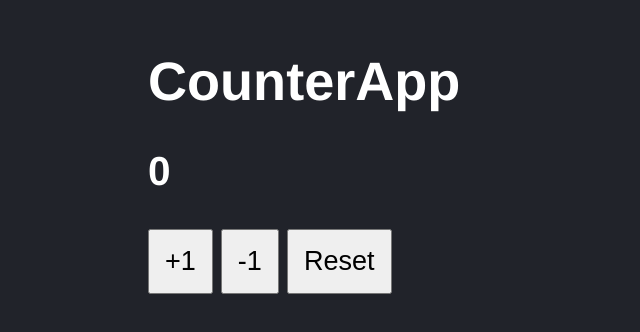
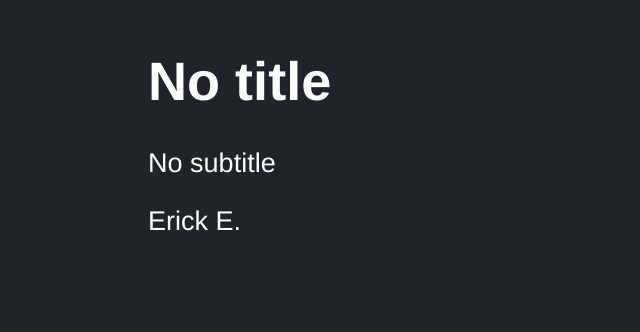
Before and after one commit to erickestradapj/react-counter-app, a React (Vite) app: page / in a window 1280 px wide. Shown: the part 134-466 px from the top of the page, without its empty margins (0-640 px from the left). Built offline with nearby package versions, Linux system fonts and the light colour scheme.

Commit message:
feat: add testing library

```diff
--- a/package.json
+++ b/package.json
@@ -18,6 +18,7 @@
    "devDependencies": {
       "@babel/core": "^7.22.5",
       "@babel/preset-env": "^7.22.5",
+      "@testing-library/react": "^14.0.0",
       "@types/jest": "^29.5.2",
       "@types/react": "^18.0.37",
       "@types/react-dom": "^18.0.11",
--- a/src/main.jsx
+++ b/src/main.jsx
@@ -1,11 +1,12 @@
 import React from 'react';
 import ReactDOM from 'react-dom/client';
-import { CounterApp } from './CounterApp';
+import { FirstApp } from './FirstApp';
 
 import './styles.css';
 
 ReactDOM.createRoot(document.getElementById('root')).render(
    <React.StrictMode>
-      <CounterApp value={0} />
+      {/* <CounterApp value={0} /> */}
+      <FirstApp />
    </React.StrictMode>
 );
```
Also changed, not shown: 1 other file (tests, documents, lock files or other folders).
